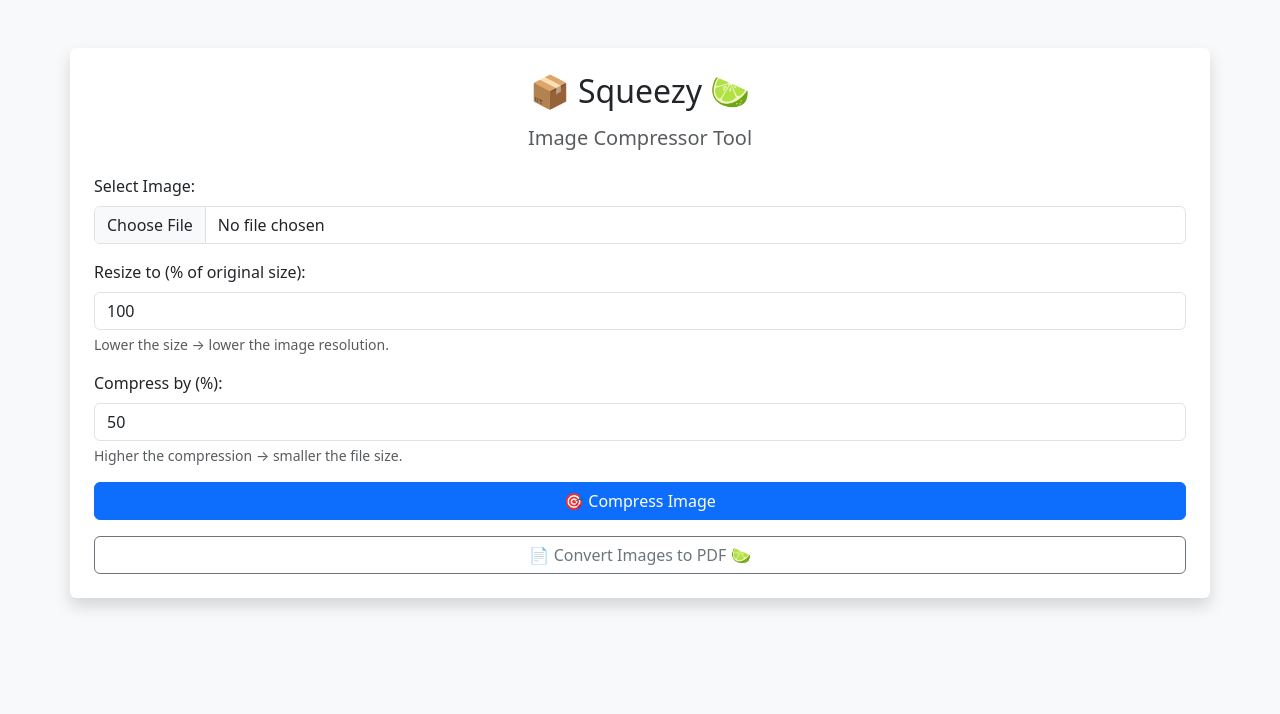
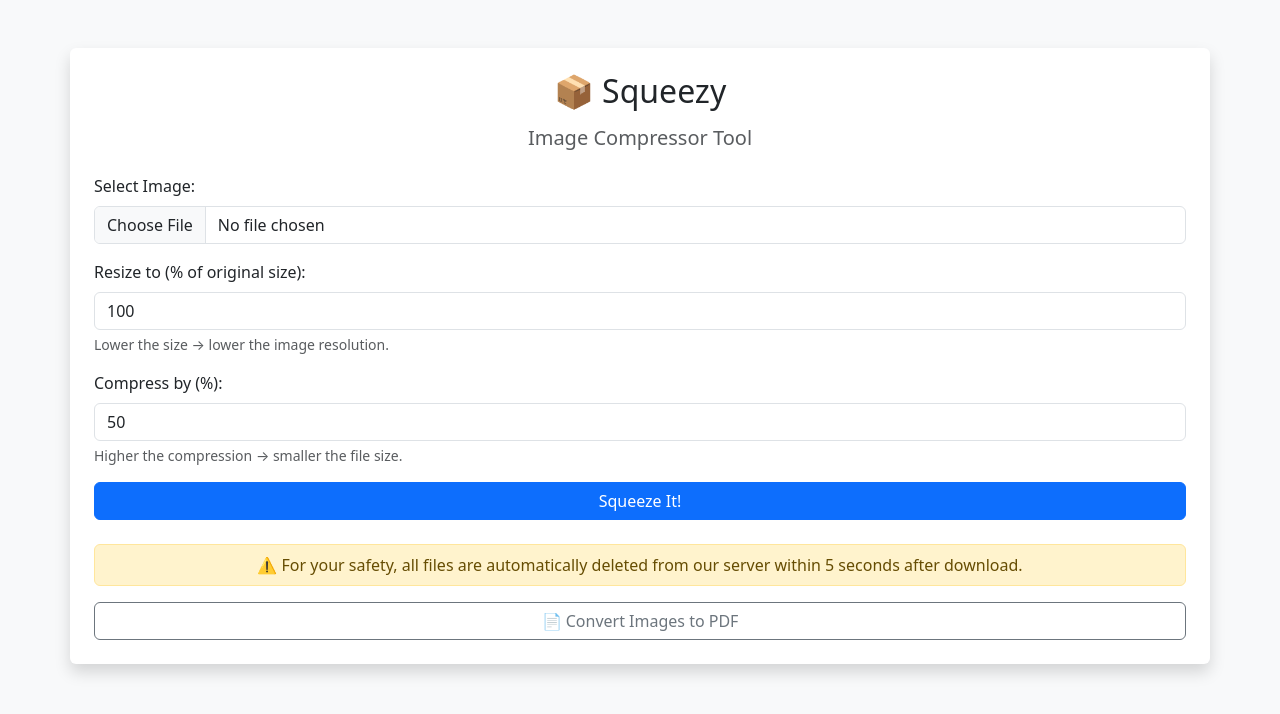
Before and after one commit to Ameya79/Squeezy-Image-Compressor, a Flask app: page / in a window 1280 px wide. Shown: the top 714 px of the page. Run offline with Flask 3, Linux system fonts and the light colour scheme.

Commit message:
Update index.html

```diff
--- a/templates/index.html
+++ b/templates/index.html
@@ -9,7 +9,7 @@
 <body class="bg-light">
 
 <div class="container mt-5 p-4 bg-white rounded shadow">
-    <h2 class="text-center mb-3">📦 Squeezy 🍋‍🟩</h2>
+    <h2 class="text-center mb-3">📦 Squeezy</h2>
     <h5 class="text-center mb-4 text-muted">Image Compressor Tool</h5>
 
     <!-- sends form data to /compress -->
@@ -31,11 +31,16 @@
             <div class="form-text">Higher the compression → smaller the file size.</div>
         </div>
 
-        <button type="submit" class="btn btn-primary w-100">🎯 Compress Image</button>
+        <button type="submit" class="btn btn-primary w-100">Squeeze It!</button>
     </form>
 
+    <!-- plain bootstrap alert for security info -->
+    <div class="alert alert-warning mt-4 text-center p-2" role="alert">
+        ⚠️ For your safety, all files are automatically deleted from our server within 5 seconds after download.
+    </div>
+
     <div class="text-center mt-3">
-        <a href="/convert-to-pdf" class="btn btn-outline-secondary w-100">📄 Convert Images to PDF 🍋‍🟩</a>
+        <a href="/convert-to-pdf" class="btn btn-outline-secondary w-100">📄 Convert Images to PDF</a>
     </div>
 </div>
 
```
